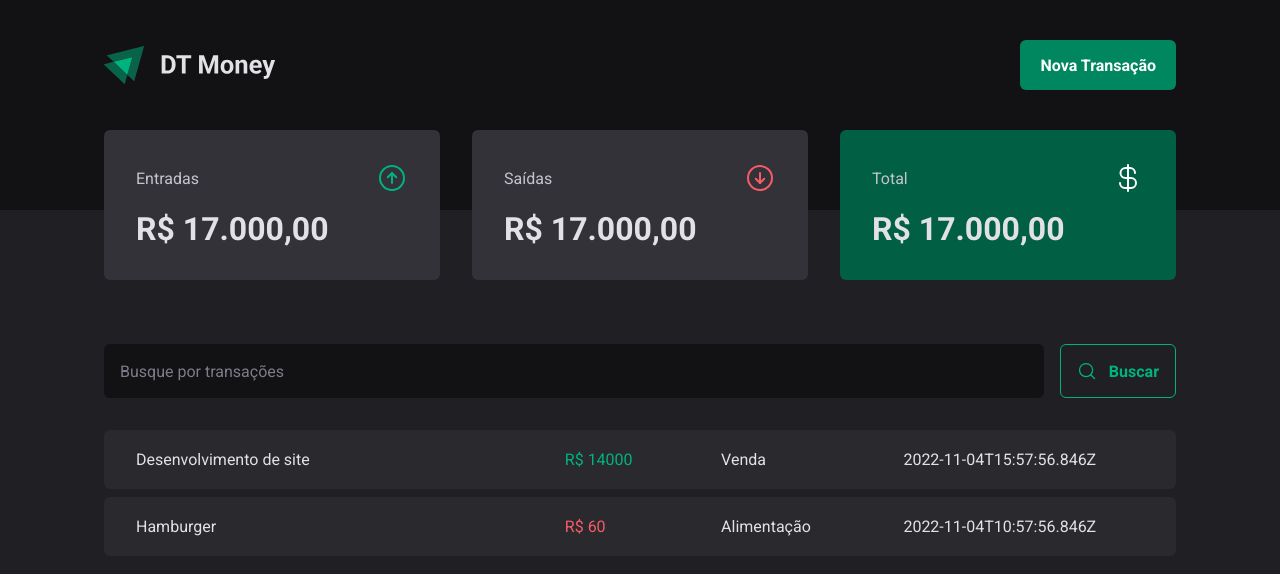
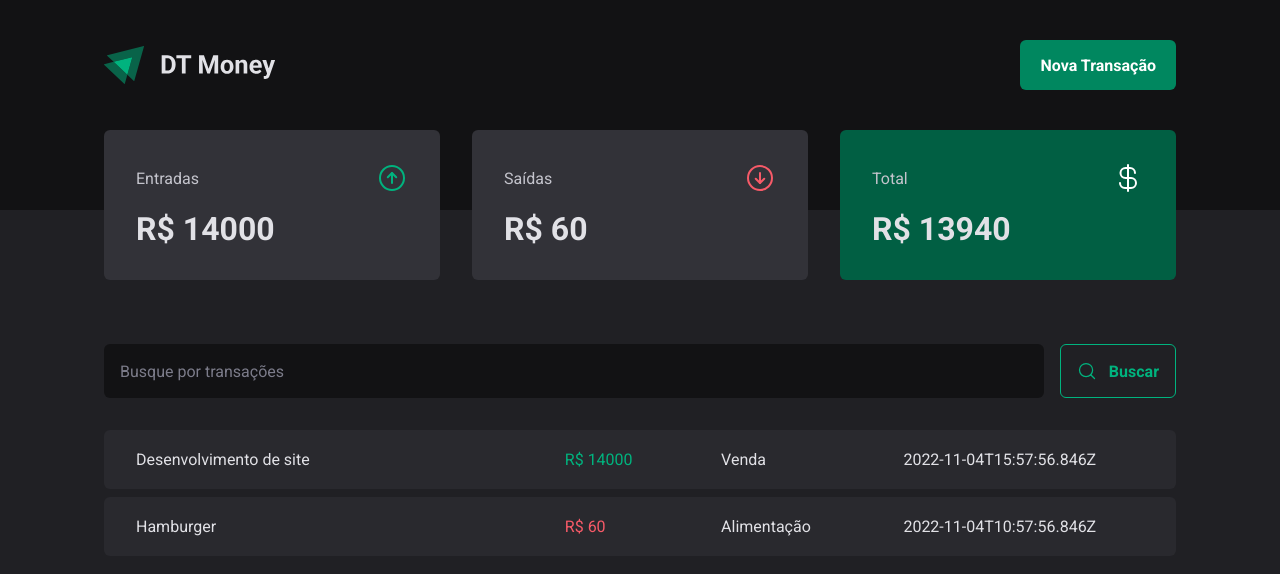
Before and after one commit to thiagocdn/ignite-03-dt-money, a React (Vite) app: page / in a window 1280 px wide. Shown: the top 574 px of the page. Built offline with nearby package versions, Linux system fonts and the light colour scheme; data requests are answered from the project's data file.

Commit message:
Integrated summary with context and API

```diff
--- a/src/components/summary/index.tsx
+++ b/src/components/summary/index.tsx
@@ -6,7 +6,24 @@ import { TransactionContext } from '../../contexts/transaction-context'
 export function Summary() {
   const { transactions } = useContext(TransactionContext)
 
-  console.log('transaction', transactions)
+  const summary = transactions.reduce(
+    (previousObject, currentTransaction) => {
+      if (currentTransaction.type === 'income')
+        previousObject.income += currentTransaction.price
+
+      if (currentTransaction.type === 'outcome')
+        previousObject.outcome += currentTransaction.price
+
+      previousObject.total = previousObject.income - previousObject.outcome
+
+      return previousObject
+    },
+    {
+      income: 0,
+      outcome: 0,
+      total: 0,
+    },
+  )
 
   return (
     <SummaryContainer>
@@ -15,7 +32,7 @@ export function Summary() {
           <span>Entradas</span>
           <ArrowCircleUp size={32} color="#00b37e" />
         </header>
-        <strong>R$ 17.000,00</strong>
+        <strong>R$ {summary.income}</strong>
       </SummaryCard>
 
       <SummaryCard>
@@ -23,7 +40,7 @@ export function Summary() {
           <span>Saídas</span>
           <ArrowCircleDown size={32} color="#f75a68" />
         </header>
-        <strong>R$ 17.000,00</strong>
+        <strong>R$ {summary.outcome}</strong>
       </SummaryCard>
 
       <SummaryCard variant="green">
@@ -31,7 +48,7 @@ export function Summary() {
           <span>Total</span>
           <CurrencyDollar size={32} color="#FFFFFF" />
         </header>
-        <strong>R$ 17.000,00</strong>
+        <strong>R$ {summary.total}</strong>
       </SummaryCard>
     </SummaryContainer>
   )
```
